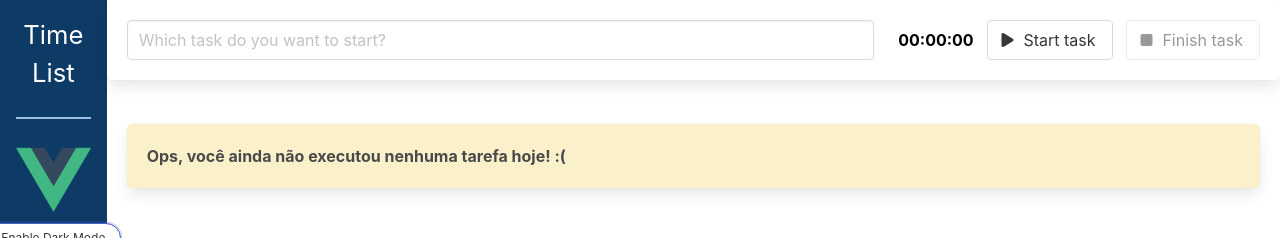
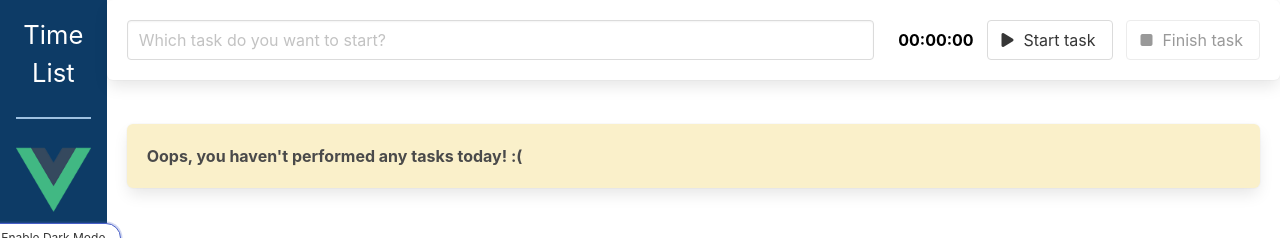
Before and after one commit to Rdemora2/Time--List, a Vue app: page / in a window 1280 px wide. Shown: the top 238 px of the page. Built offline with nearby package versions, Linux system fonts and the light colour scheme.

Commit message:
corrections in dark mode

```diff
--- a/src/App.vue
+++ b/src/App.vue
@@ -9,7 +9,7 @@
 
         <Tarefa v-for="(tarefa, index) in tarefas" :key="index" :tarefa="tarefa"/>
         <Box v-if="listaEstaVazia">
-        Ops, você ainda não executou nenhuma tarefa hoje! :(
+        Oops, you haven't performed any tasks today! :(
         </Box>
       </div>
     </div>
@@ -57,6 +57,7 @@ export default defineComponent({
 </script>
 
 <style>
+
 .lista {
   padding: 1.25rem;
 }
@@ -71,6 +72,7 @@ main.modo-escuro{
 }
 .conteudo{
   background-color: var(--bg-primario);
+  height: 100vh;
 }
 
 
```
